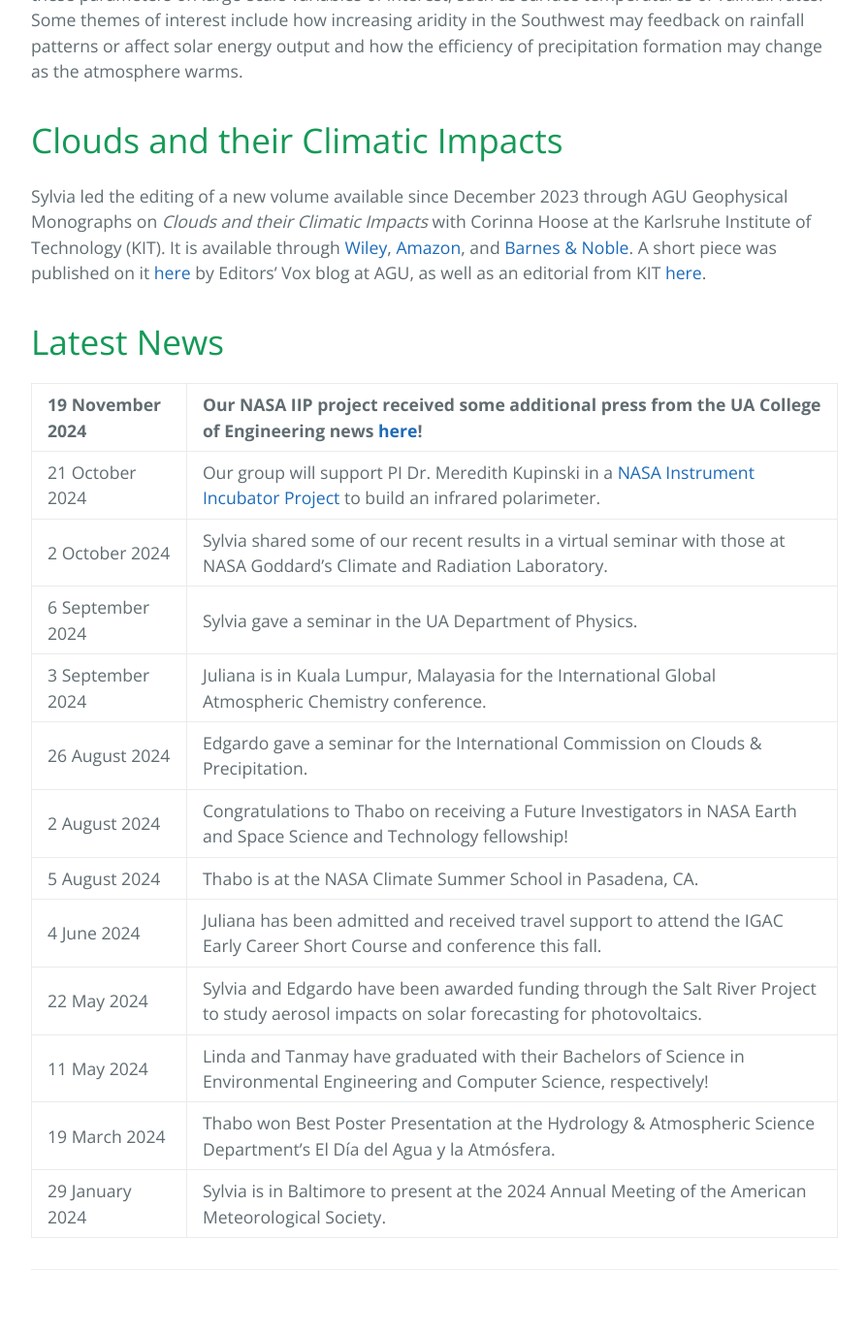
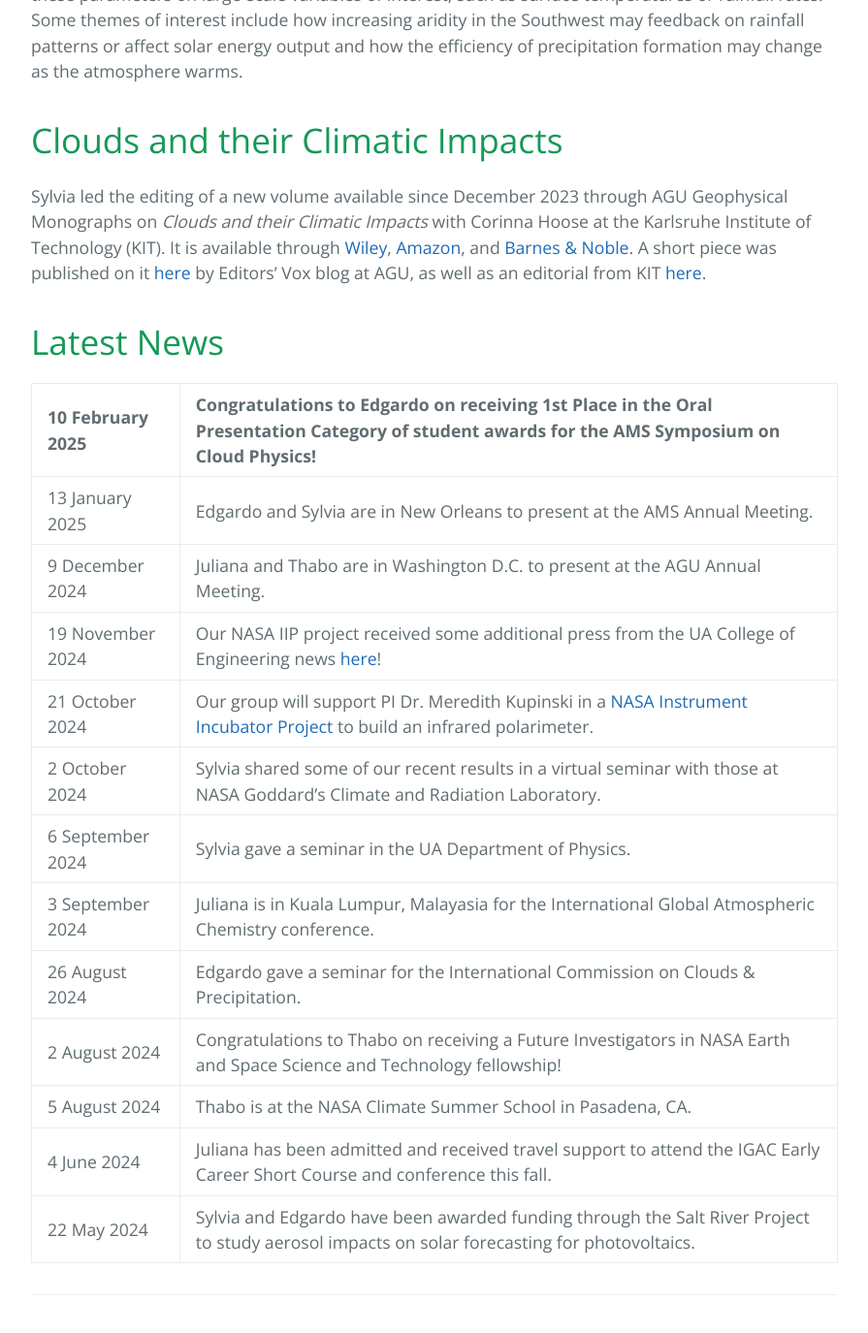
Before and after one commit to sylviasullivan/sylviasullivan.github.io, a Jekyll site: the page built from index.md, in a window 1280 px wide and 1400 px high, scrolled down 606 px. Shown: the top 1375 px of the window at 97% size, without its empty margins (192-1087 px from the left). Built offline with Jekyll 4.4.1, drawn with Linux system fonts in a browser that asks for light colours.

Commit message:
Update index.md

```diff
--- a/index.md
+++ b/index.md
@@ -15,8 +15,11 @@ Sylvia led the editing of a new volume available since December 2023 through AGU
 
 # Latest News
 
+| 10 February 2025 | Congratulations to Edgardo on receiving 1st Place in the Oral Presentation Category of student awards for the AMS Symposium on Cloud Physics!
+|:-----------|:------|
+| 13 January 2025 | Edgardo and Sylvia are in New Orleans to present at the AMS Annual Meeting.
+| 9 December 2024 | Juliana and Thabo are in Washington D.C. to present at the AGU Annual Meeting.
 | 19 November 2024 | Our NASA IIP project received some additional press from the UA College of Engineering news [here](https://news.engineering.arizona.edu/news/45m-nasa-award-propels-climate-change-technology)!
-|:-----------|:------|
 | 21 October 2024 | Our group will support PI Dr. Meredith Kupinski in a [NASA Instrument Incubator Project](https://esto.nasa.gov/project-selections-for-iip-23/#Kupinski) to build an infrared polarimeter.
 | 2 October 2024 | Sylvia shared some of our recent results in a virtual seminar with those at NASA Goddard's Climate and Radiation Laboratory.
 | 6 September 2024 | Sylvia gave a seminar in the UA Department of Physics. |
@@ -26,6 +29,3 @@ Sylvia led the editing of a new volume available since December 2023 through AGU
 | 5 August 2024 | Thabo is at the NASA Climate Summer School in Pasadena, CA. |
 | 4 June 2024 | Juliana has been admitted and received travel support to attend the IGAC Early Career Short Course and conference this fall. |
 | 22 May 2024 | Sylvia and Edgardo have been awarded funding through the Salt River Project to study aerosol impacts on solar forecasting for photovoltaics. |
-| 11 May 2024 | Linda and Tanmay have graduated with their Bachelors of Science in Environmental Engineering and Computer Science, respectively! |
-| 19 March 2024 | Thabo won Best Poster Presentation at the Hydrology & Atmospheric Science Department's El Día del Agua y la Atmósfera. |
-| 29 January 2024 | Sylvia is in Baltimore to present at the 2024 Annual Meeting of the American Meteorological Society. |
```
